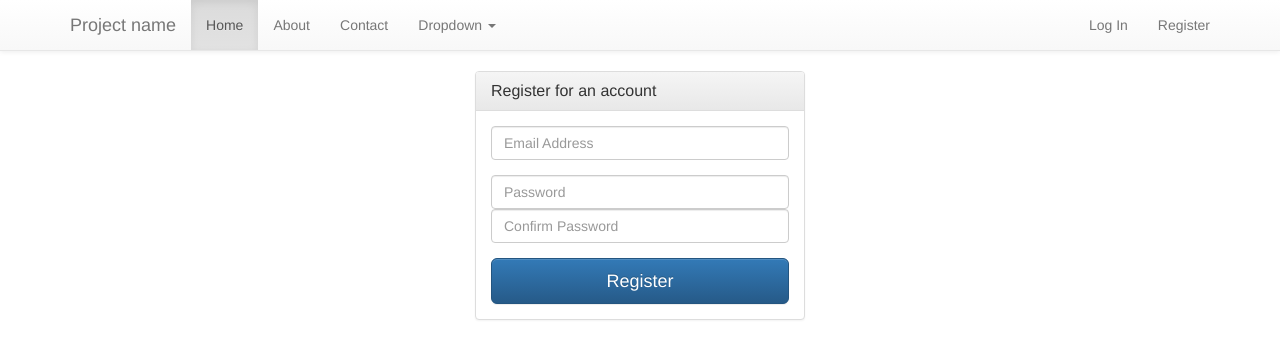
After one commit to kelliedlynch/novella-web, a Flask app: page /users/register/ in a window 1280 px wide. The commit adds this page. Shown: the top 359 px of the page. Run offline with Flask 2, Linux system fonts and the light colour scheme; some libraries are stand-ins or nearby versions.

Commit message:
Register account page started.

```diff
--- a/novella_web/templates/navbar.html
+++ b/novella_web/templates/navbar.html
@@ -29,6 +29,7 @@
           </ul>
           <ul class="nav navbar-nav navbar-right">
             <li>{% if current_user.is_authenticated() %}Logged in!{% else %}<a href="{{ url_for('users.login') }}">Log In</a>{% endif %}</li>
+            {% if not current_user.is_authenticated() %}<li><a href="{{ url_for('users.register') }}">Register</a></li>{% endif %}
           </ul>
         </div><!--/.nav-collapse -->
       </div>
--- a/novella_web/users/forms.py
+++ b/novella_web/users/forms.py
@@ -33,8 +33,22 @@ class ButtonField(Field):
 
 class LoginForm(Form):
     email = StringField(description={'placeholder': 'Email Address'},
-                        validators=[validators.Email(message="Please enter a valid email address.")])
-    password = PasswordField(description={'placeholder': 'Password'}, validators=[validators.Length(min=6,
-                                                    max=16, message="Password is incorrect.")])
+                        validators=[validators.Email(message='Please enter a valid email address.'),
+                                    validators.Required(message='Please enter your email address.')])
+    password = PasswordField(description={'placeholder': 'Password'},
+                             validators=[validators.Length(min=6, max=16, message='Password is incorrect.'),
+                                         validators.Required(message='Please enter your password.')])
     remember_me = BooleanField()
     submit = ButtonField(text='Log In')
+
+class RegisterForm(Form):
+    email = StringField(description={'placeholder': 'Email Address'},
+                        validators=[validators.Email(message='Please enter a valid email address.'),
+                                    validators.Required(message='Email address is required.')])
+    password = PasswordField(description={'placeholder': 'Password'}, validators=[validators.Length(min=6,
+                             max=32, message='Password must be between 6 and 32 characters.'),
+                             validators.Required(message='Password is required.')])
+    confirm_password = PasswordField(description={'placeholder': 'Confirm Password'},
+                                     validators=[validators.EqualTo(password, message='Passwords do not match.'),
+                                                 validators.Required(message='Please confirm your password')])
+    submit = ButtonField(text='Register')
--- /dev/null
+++ b/novella_web/users/templates/register.html
@@ -0,0 +1,39 @@
+{% extends 'base.html' %}
+
+
+{% block content %}
+    <div>
+        {% for field in register_form %}
+            {% if field.errors %}
+                {% for error in field.errors %}
+                    <div class="alert alert-danger">
+                        {{ error }}
+                    </div>
+                {% endfor %}
+            {% endif %}
+        {% endfor %}
+    </div>
+    <div class="panel panel-default login-form">
+        <div class="panel-heading">
+            <h1 class="panel-title">
+                Register for an account
+            </h1>
+        </div>
+        <div class="panel-body">
+            <form role="form" method="post" action="{{ url_for('users.login') }}">
+                <div class="form-group">
+                    {{ register_form.email(placeholder=register_form.email.description.placeholder,
+                       class="form-control") }}
+                </div>
+                <div class="form-group">
+                    {{ register_form.password(placeholder=register_form.password.description.placeholder,
+                       class="form-control") }}
+                    {{ register_form.confirm_password(placeholder=register_form.confirm_password.description.placeholder,
+                       class="form-control") }}
+                </div>
+
+                {{ register_form.submit(class="btn btn-primary btn-lg btn-block") }}
+            </form>
+        </div>
+    </div>
+{% endblock %}
--- a/novella_web/users/views.py
+++ b/novella_web/users/views.py
@@ -2,7 +2,7 @@ from flask import Blueprint
 from flask import request, render_template
 from flask_login import login_user, current_user
 
-from forms import LoginForm
+from forms import LoginForm, RegisterForm
 from models import User
 
 
@@ -19,3 +19,15 @@ def login():
         return render_template('login.html', login_form=login_form)
     else:
         return render_template('login.html', login_form=login_form)
+
+
+@users.route('/register/', methods=['GET', 'POST'])
+def register():
+    register_form = RegisterForm(request.form)
+    if request.method == 'POST' and register_form.validate():
+        login_user(current_user)
+        return render_template('register.html', register_form=register_form)
+    elif request.method == 'POST':
+        return render_template('register.html', register_form=register_form)
+    else:
+        return render_template('register.html', register_form=register_form)
```
